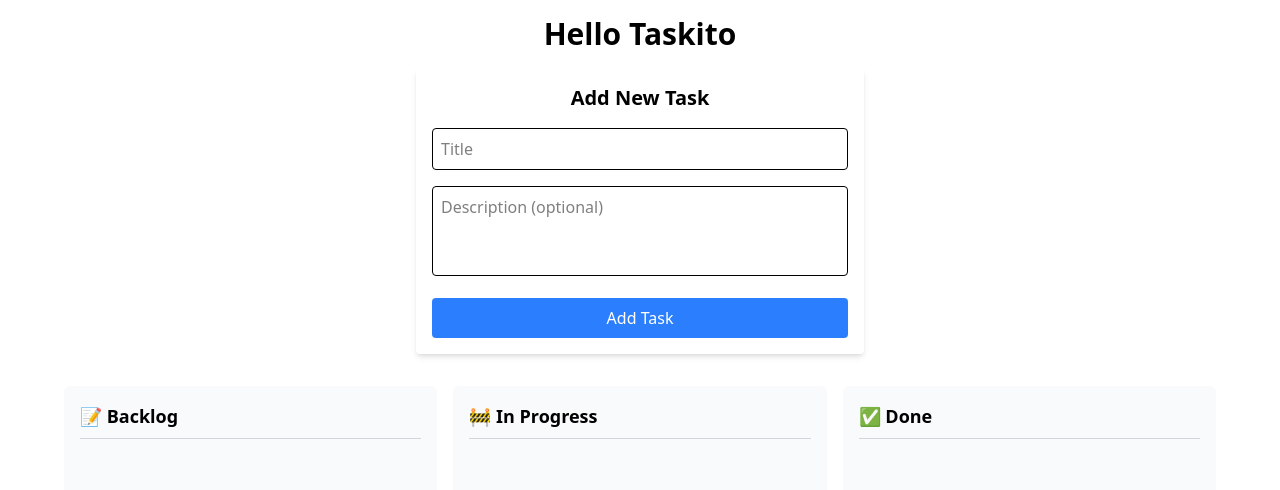
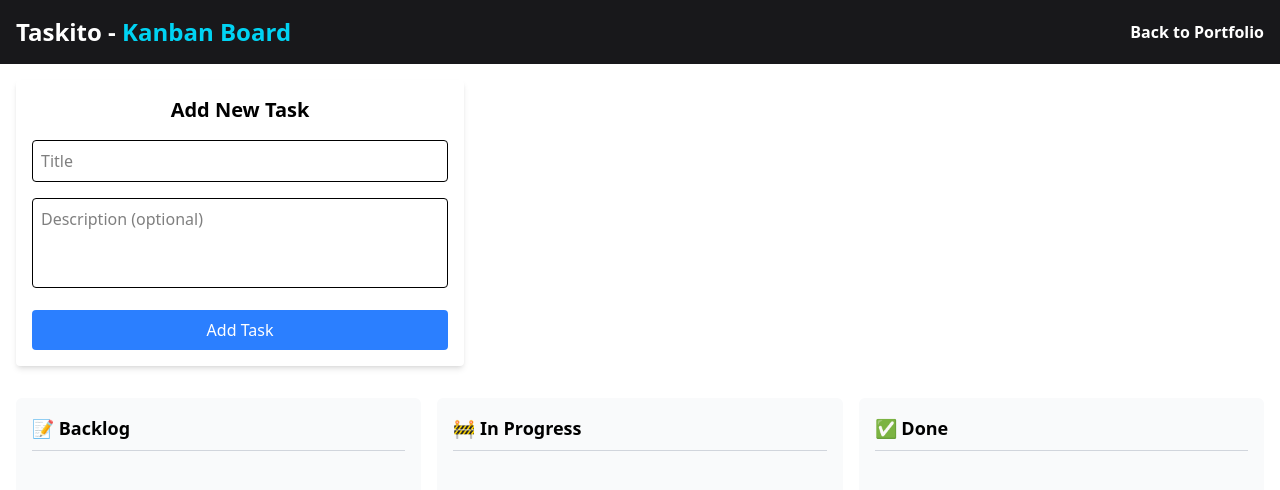
Before and after one commit to victorwcv/taskito, a React (Vite) app: page / in a window 1280 px wide. Shown: the top 490 px of the page. Built offline with nearby package versions, Linux system fonts and the light colour scheme.

Commit message:
feat: add navbar

```diff
--- a/index.html
+++ b/index.html
@@ -4,6 +4,7 @@
     <meta charset="UTF-8" />
     <meta name="viewport" content="width=device-width, initial-scale=1.0" />
     <title>Taskito</title>
+    <link rel="icon" type="image/svg+xml" href="./src/assets/favicon.ico" />
   </head>
   <body>
     <div id="root"></div>
--- a/src/App.tsx
+++ b/src/App.tsx
@@ -1,16 +1,19 @@
 import TaskForm from "./components/TaskForm";
 import KanbanBoard from "./components/KanbanBoard";
 import { useTasks } from "./hooks/useTasks";
+import Navbar from "./components/Navbar";
 
 function App() {
   const { tasks, addTask, removeTask, updateStatus } = useTasks();
 
   return (
-    <div className="min-h-screen flex flex-col items-center">
-      <h1 className="text-3xl font-bold my-4">Hello Taskito</h1>
-      <TaskForm onAddTask={addTask} />
-      <KanbanBoard tasks={tasks} onRemove={removeTask} onStatusChange={updateStatus} />
-    </div>
+    <>
+      <Navbar />
+      <main className="container mx-auto p-4">
+        <TaskForm onAddTask={addTask} />
+        <KanbanBoard tasks={tasks} onRemove={removeTask} onStatusChange={updateStatus} />
+      </main>
+    </>
   );
 }
 
--- a/src/components/KanbanBoard.tsx
+++ b/src/components/KanbanBoard.tsx
@@ -13,7 +13,7 @@ const KanbanBoard: React.FC<Props> = ({ tasks, onRemove, onStatusChange }) => {
   const columns = STATUS_LIST;
 
   return (
-    <div className="grid grid-cols-1 sm:grid-cols-3 gap-4 w-full max-w-6xl mt-8">
+    <div className="grid grid-cols-1 md:grid-cols-3 gap-4 w-full mt-8">
       {columns.map((column) => (
         <KanbanColumn key={column.value} label={column.label}>
           {tasks
--- /dev/null
+++ b/src/components/Navbar.tsx
@@ -0,0 +1,21 @@
+const Navbar: React.FC = () => {
+  return (
+    <header className="sm:block hidden w-full h-16 z-40 bg-zinc-900 text-white sticky top-0">
+      <div className="container mx-auto px-4 h-full sm:flex hidden justify-between items-center">
+        <a href="https://victorwcv.github.io/taskito/" className="flex items-center gap-2">
+          <h1 className="text-2xl font-bold">Taskito -  <span className="text-cyan-400">Kanban Board</span></h1>
+        </a>
+
+        <nav className="block">
+          <ul className="flex md:gap-12 gap-8 font font-semibold">
+            <li className="hover:text-primary">
+              <a href="https://victorwcv.github.io/"> Back to Portfolio</a>
+            </li>
+          </ul>
+        </nav>
+      </div>
+    </header>
+  );
+};
+
+export default Navbar;
--- /dev/null
+++ b/tailwind.config.js
@@ -0,0 +1,34 @@
+
+/** @type {import('tailwindcss').Config} */
+export default {
+  content: ['./index.html', './src/**/*.{js,ts,jsx,tsx}'],
+  theme: {
+    extend: {
+      colors: {
+        accent: {
+          50: '#E5FAFF',
+          100: '#C7F5FF',
+          200: '#94EBFF',
+          300: '#5CE1FF',
+          400: '#29D8FF',
+          500: '#00C4F0',
+          600: '#009EC2',
+          700: '#00758F',
+          800: '#004F61',
+          900: '#00252E',
+          950: '#001519',
+        },
+      },
+      fontFamily: {
+        console: [
+          'Courier New',
+          'monospace',
+          'Monaco',
+          'Consolas',
+          '"Fira Code"',
+        ],
+      },
+    },
+  },
+
+};
```
Also changed, not shown: public/vc-logo.png (added), 1 other file (tests, documents, lock files or other folders).
